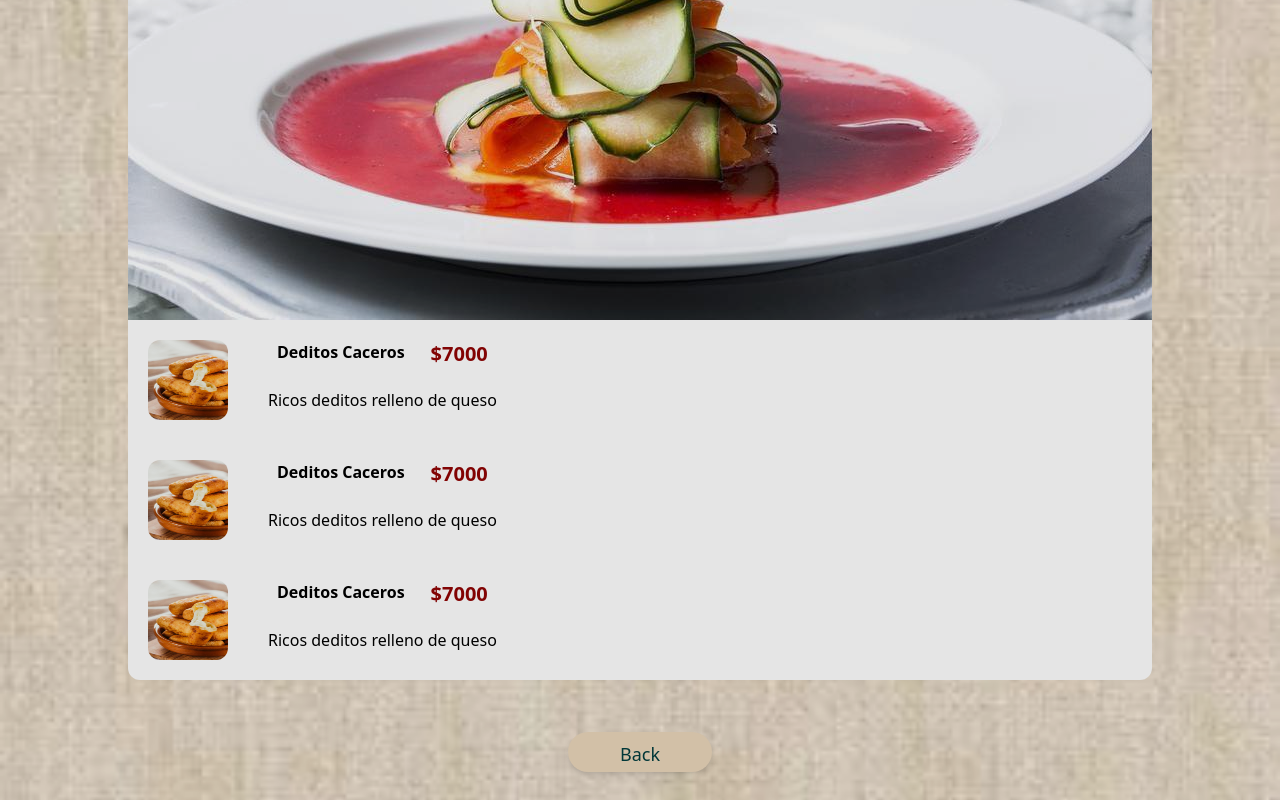
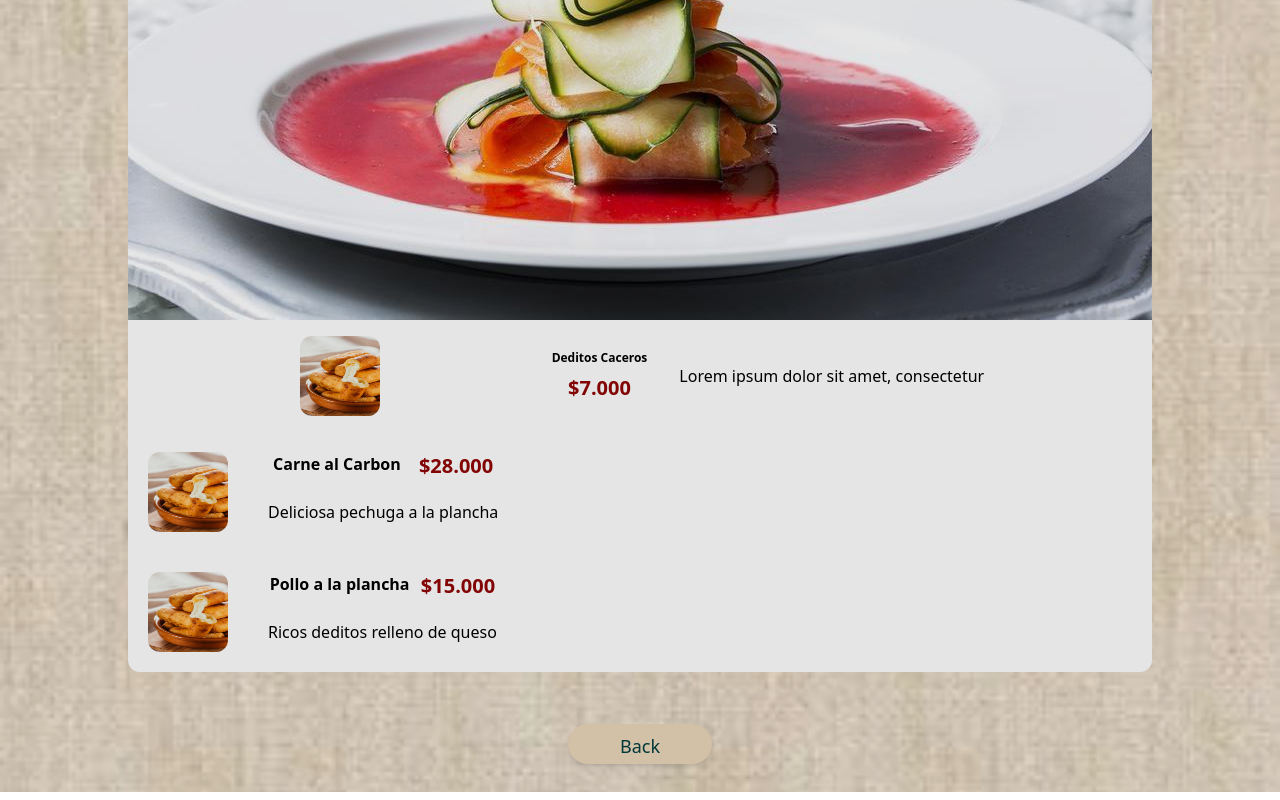
Before and after one commit to JesusNunezFT/restaurant_react_tailwind, a React (Vite) app: page /Pecaditos in a window 1280 px wide. Shown: the part 438-1238 px from the top of the page. Built offline with nearby package versions, Linux system fonts and the light colour scheme.

Commit message:
arreglando el area de precios y nombres

```diff
--- a/src/pages/Pecaditos.jsx
+++ b/src/pages/Pecaditos.jsx
@@ -19,14 +19,14 @@ const Pecaditos = () => {
       >
         <div className="contentCart m-3  max-w-full max-h-full bg-white bg-auto rounded-xl ">
           <img className="max-w-full rounded-t-xl max-h-full" src={entrada} alt="logo" />
-          <div className="infoPlat flex flex-row">
-            <img className="imgPlat m-5 w-20 h-20 rounded-xl" src={pasabocas} alt=" " />
-            <div>
-              <div className="flex flex-row m-5 justify-around">
-                <h1 className="font-extrabold text-l mr-2">Deditos Caceros</h1>
-                <h3 className="text-red text-xl font-semibold">$7000</h3>
+          <div className="infoPlat flex flex-row ms:justify-start items-center md:justify-evenly m-1 ">
+            <img className="imgPlat m-3  w-20 h-20 rounded-xl" src={pasabocas} alt=" " />
+            <div className="md:flex md:flex-row md:items-center md:center">
+              <div className="flex flex-col items-center mr-5 justify-evenly">
+                <h1 className="font-extrabold md:text-l sm:text-xs m-1">Deditos Caceros</h1>
+                <h3 className="text-red  text-xl font-extrabold m-1">$7.000</h3>
               </div>
-              <h2 className="flex flex-row m-5" >Ricos deditos relleno de queso </h2>
+              <h2 className="flex flex-row m-2" >Lorem ipsum dolor sit amet, consectetur</h2>
             </div>
 
           </div>
@@ -34,18 +34,18 @@ const Pecaditos = () => {
             <img className="imgPlat m-5 w-20 h-20 rounded-xl" src={pasabocas} alt=" " />
             <div>
               <div className="flex flex-row m-5 justify-around">
-                <h1 className="font-extrabold text-l mr-2">Deditos Caceros</h1>
-                <h3 className="text-red text-xl font-semibold">$7000</h3>
+                <h1 className="font-extrabold text-l mr-2">Carne al Carbon</h1>
+                <h3 className="text-red text-xl font-semibold">$28.000</h3>
               </div>
-              <h2 className="flex flex-row m-5" >Ricos deditos relleno de queso </h2>
+              <h2 className="flex flex-row m-5" >Deliciosa pechuga a la plancha  </h2>
             </div>
           </div>
           <div className="infoPlat flex flex-row">
             <img className="imgPlat m-5 w-20 h-20 rounded-xl" src={pasabocas} alt=" " />
             <div>
               <div className="flex flex-row m-5 justify-around">
-                <h1 className="font-extrabold text-l mr-2">Deditos Caceros</h1>
-                <h3 className="text-red text-xl font-semibold">$7000</h3>
+                <h1 className="font-extrabold text-l mr-2">Pollo a la plancha</h1>
+                <h3 className="text-red text-xl font-semibold">$15.000</h3>
               </div>
               <h2 className="flex flex-row m-5" >Ricos deditos relleno de queso </h2>
             </div>
```
